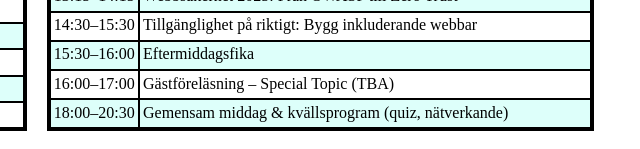
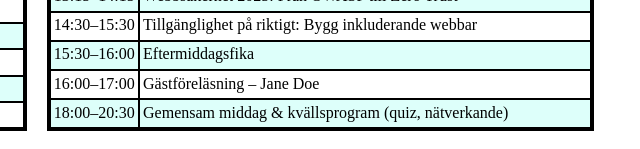
Before and after one commit to KimSoderlund/better-webb, a plain HTML site: page schema.html in a window 1280 px wide. Shown: the part 621-770 px from the top of the page, 640-1280 px from the left. Drawn offline with Linux system fonts and the light colour scheme.

Commit message:
Added Föreläsningar.HTML

```diff
--- a/schema.html
+++ b/schema.html
@@ -54,7 +54,7 @@
                 <p>13:15–14:15</p><p>Webbsäkerhet 2025: Från OWASP till Zero Trust</p>
                 <p>14:30–15:30</p><p>Tillgänglighet på riktigt: Bygg inkluderande webbar</p>
                 <p>15:30–16:00</p><p>Eftermiddagsfika</p>
-                <p>16:00–17:00</p><p>Gästföreläsning – Special Topic (TBA)</p>
+                <p>16:00–17:00</p><p>Gästföreläsning – Jane Doe</p>
                 <p>18:00–20:30</p><p>Gemensam middag & kvällsprogram (quiz, nätverkande)</p>
             </div>
 
```
Also changed, not shown: Föreläsningar.html (added).
